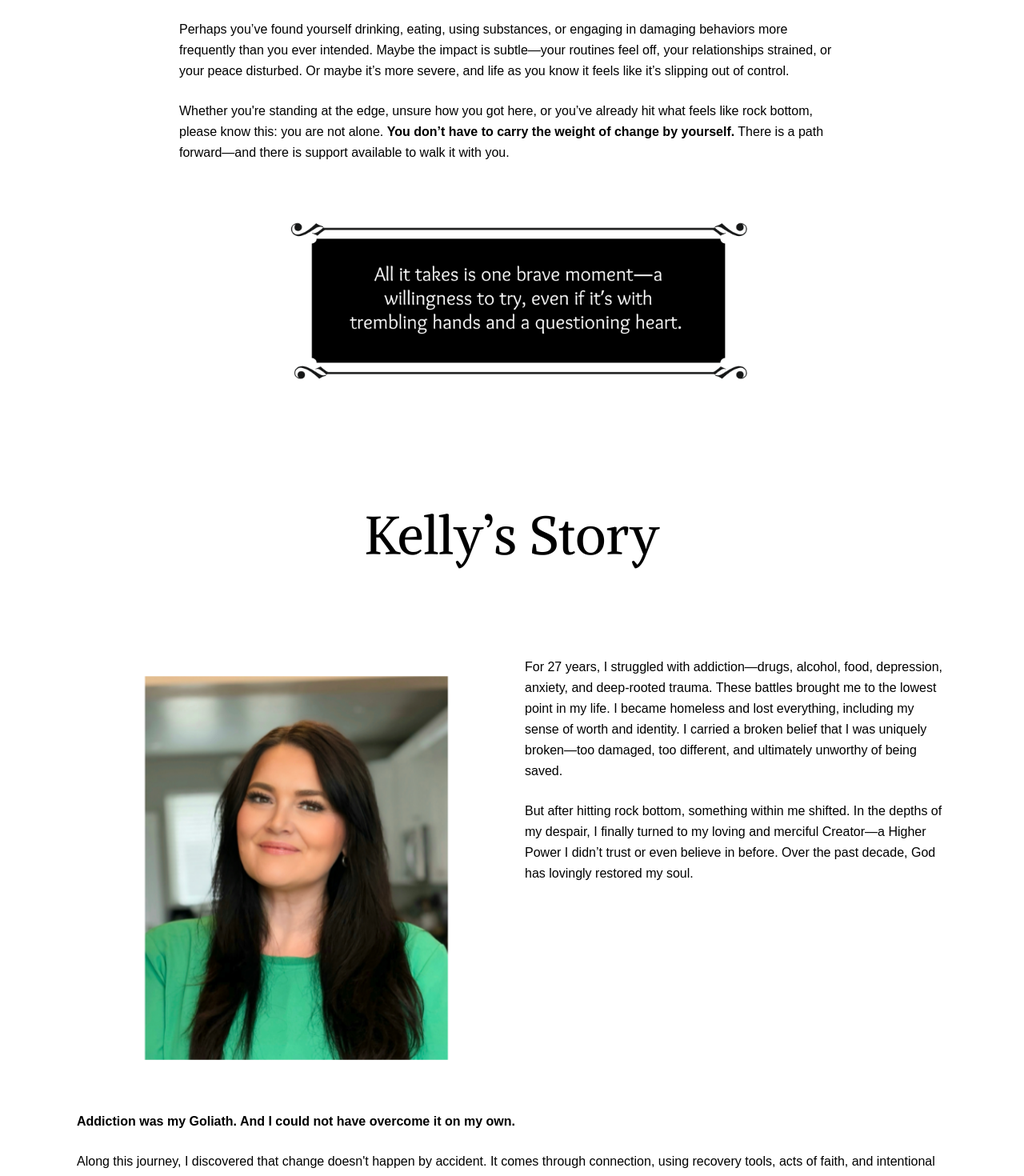
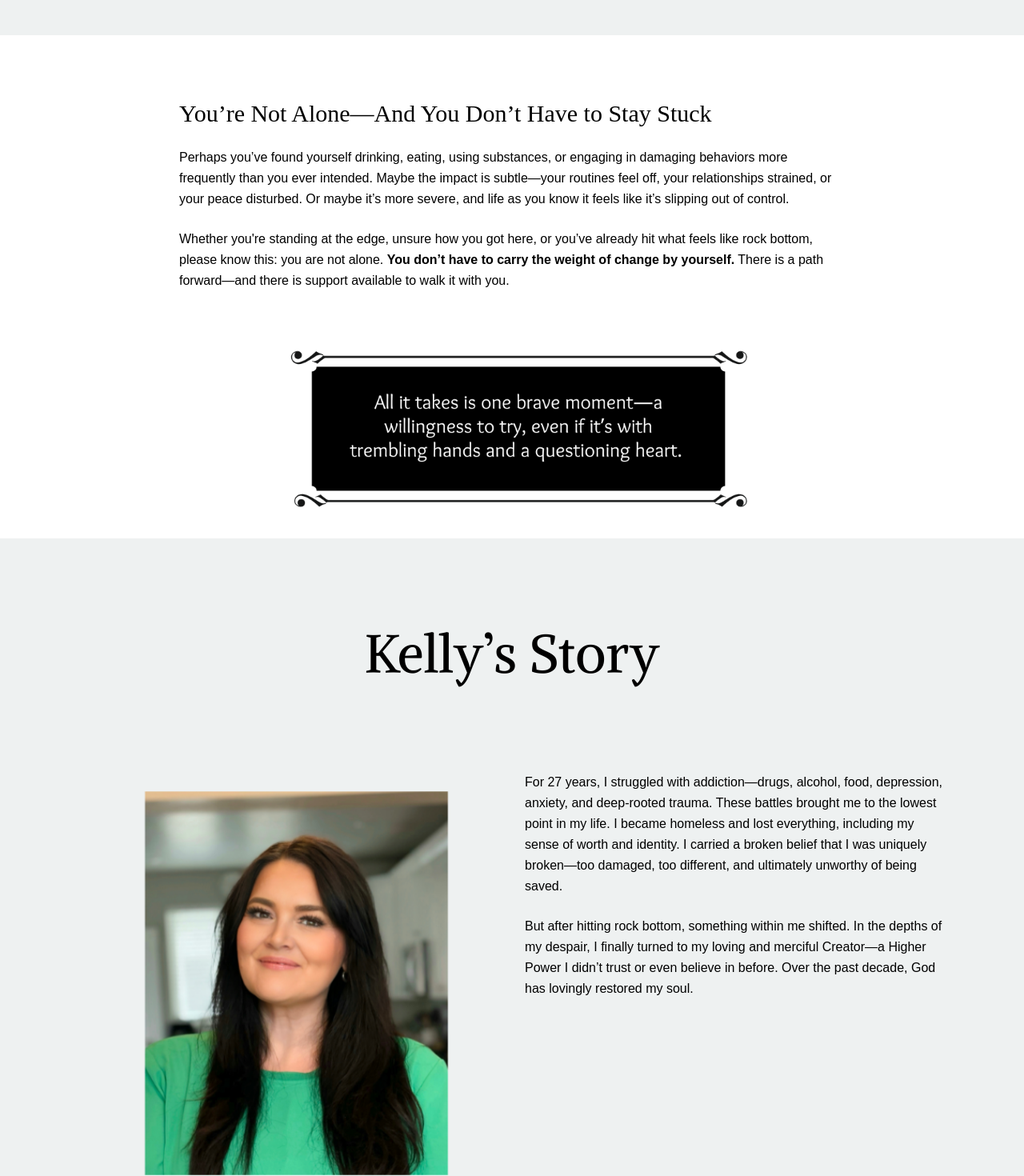
Before and after one commit to kellyannclark/kellyclarkcoaching, a Next.js app: page / in a window 1280 px wide. Shown: the part 900-2370 px from the top of the page at 80% size. Built offline with nearby package versions, Linux system fonts and the light colour scheme.

Commit message:
added background

```diff
--- a/src/app/page.tsx
+++ b/src/app/page.tsx
@@ -23,7 +23,7 @@ export default function Home() {
         </section>
 
         {/* Top Image – full width within a max container */}
-        <div className="w-full px-4 mt-2 sm:mt-3 md:mt-6 flex justify-center mb-10">
+        <div className="w-full px-4 mt-2 sm:mt-3 md:mt-6 flex justify-center mb-5">
           <div className="w-full max-w-[600px]">
             <Image
               src="/message1.png"
@@ -35,23 +35,28 @@ export default function Home() {
           </div>
         </div>
 
-        {/* Kelly's Story Section */}
-        <div className="relative w-full py-6">
+        {/* Kelly's Story Section with Background */}
+<div className="w-full bg-[#EEF1F1] py-10">
+  <div className="relative w-full">
     <div className="relative z-10">
-            <div className="w-full px-4 mt-3 flex justify-center">
+
+      <div className="mt-1">
+        {/* Top Header Image */}
+        <div className="w-full px-4 mt-1 flex justify-center">
           <Image
             src="/header1.png"
             alt="Header below message"
-                width={250}
-                height={200}
+            width={200}
+            height={150}
             className="w-auto h-auto"
           />
         </div>
 
-            <div className="mt-1">
+        {/* Kelly's Story */}
         <KellysStory />
       </div>
 
+      {/* Bottom Message Image */}
       <div className="w-full px-4 mt-4 flex justify-center">
         <div className="w-full max-w-[600px]">
           <Image
@@ -63,8 +68,11 @@ export default function Home() {
           />
         </div>
       </div>
+
     </div>
   </div>
+</div>
+
 
         {/* Coaching Section */}
         <div className="w-full py-6">
@@ -72,8 +80,8 @@ export default function Home() {
             <Image
               src="/header2.png"
               alt="Header below Kelly's Story"
-              width={250}
-              height={200}
+              width={200}
+              height={150}
               className="w-auto h-auto"
             />
           </div>
@@ -103,8 +111,8 @@ export default function Home() {
               <Image
                 src="/header3.png"
                 alt="Header below Recovery Coaching"
-                width={250}
-                height={200}
+                width={200}
+                height={150}
                 className="w-auto h-auto"
               />
             </div>
@@ -121,8 +129,8 @@ export default function Home() {
             <Image
               src="/header4.png"
               alt="Header below Recovery Coaching"
-              width={250}
-              height={200}
+              width={200}
+              height={150}
               className="w-auto h-auto"
             />
           </div>
--- a/src/components/Intro.tsx
+++ b/src/components/Intro.tsx
@@ -3,9 +3,10 @@ import React from "react";
 export default function Intro() {
   return (
     <section className="relative z-10 w-full px-4 sm:px-8 py-10 max-w-4xl mx-auto text-sm sm:text-base leading-relaxed text-gray-800 dark:text-gray-200">
-      <h3 className="text-2xl sm:text-3xl font-semibold mb-6" style={{ fontFamily: "'Alike', serif" }}>
-        You’re Not Alone—And You Don’t Have to Stay Stuck
-      </h3>
+    <h3 className="text-2xl sm:text-3xl mb-6" style={{ fontFamily: "'Alike', serif" }}>
+      You’re Not Alone—And You Don’t Have to Stay Stuck
+    </h3>
+
 
       <p>
         Perhaps you’ve found yourself drinking, eating, using substances, or engaging in damaging behaviors more frequently than you ever intended. Maybe the impact is subtle—your routines feel off, your relationships strained, or your peace disturbed. Or maybe it’s more severe, and life as you know it feels like it’s slipping out of control.
```
Also changed, not shown: public/hero-image.png. Lines whose indentation alone changed are shown as unchanged.
